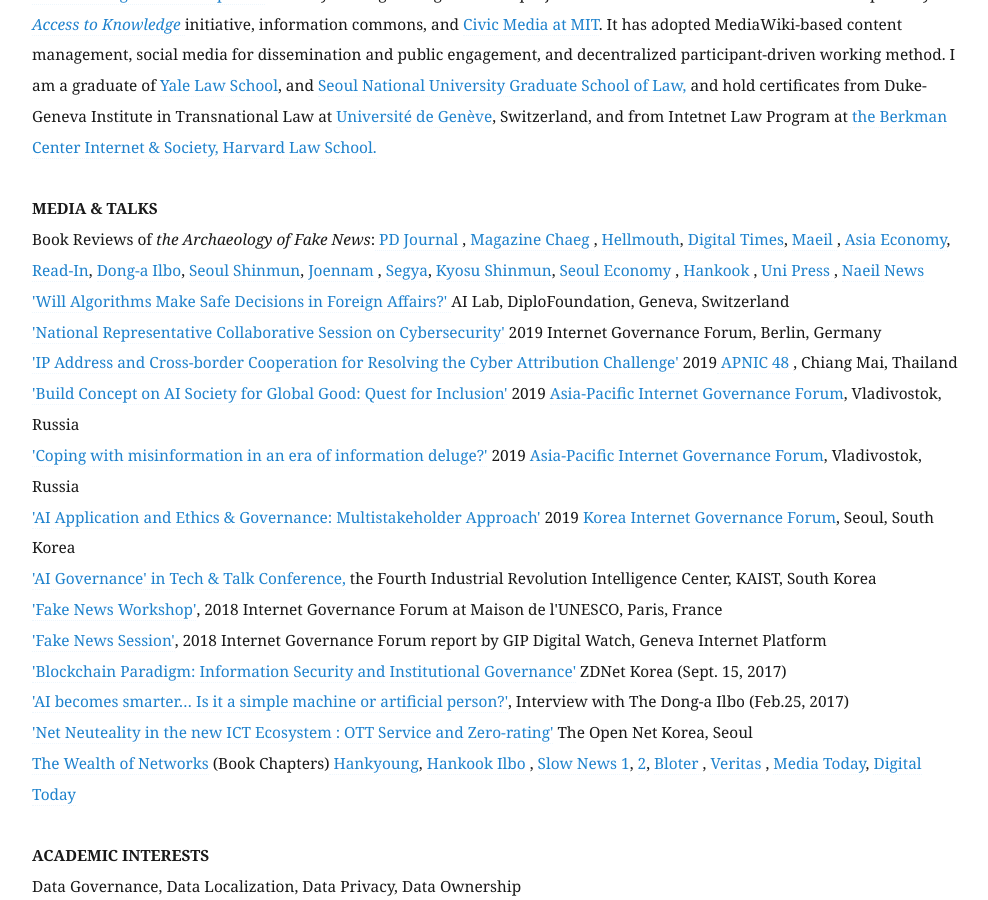
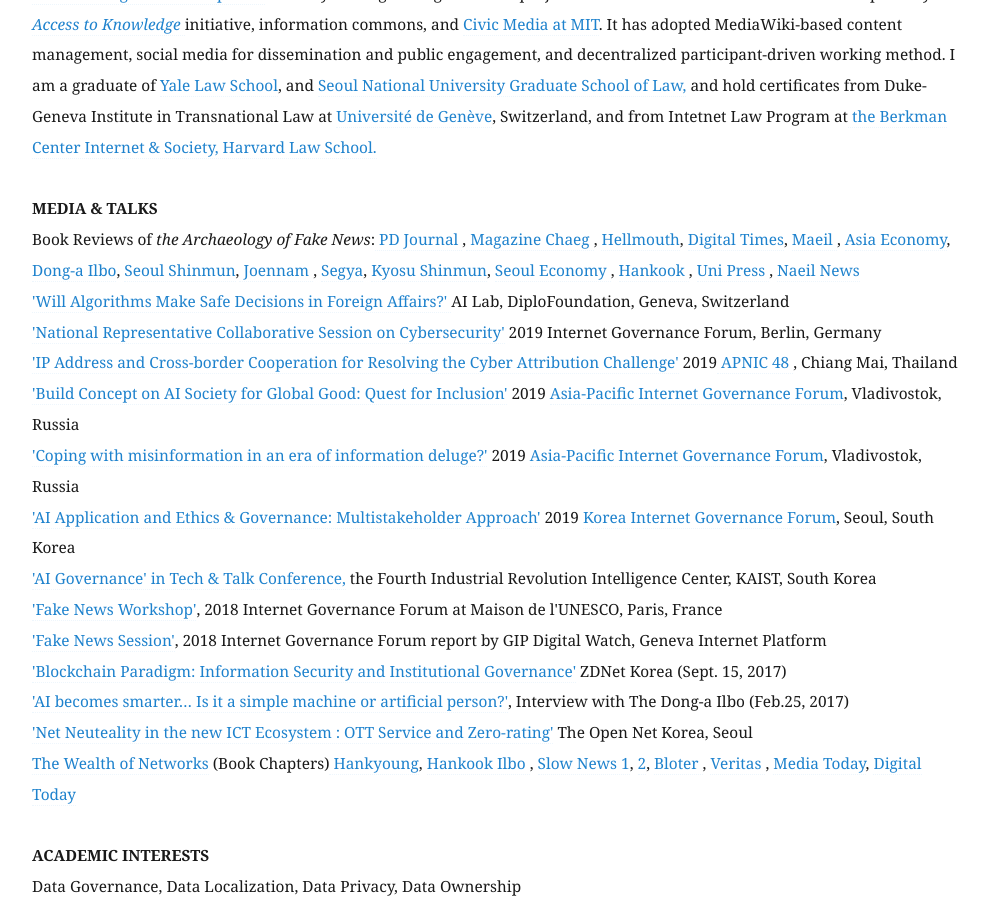
Before and after one commit to eunchangchoi/eunchangchoi.github.io, a Jekyll site: the page built from index.md, in a window 1280 px wide and 900 px high, scrolled down 1710 px. Shown: the whole window, without its empty margins (68-1056 px from the left). Built offline with Jekyll 4.4.1, drawn with Linux system fonts in a browser that asks for light colours.

Commit message:
Update index.md

```diff
--- a/index.md
+++ b/index.md
@@ -27,7 +27,7 @@
    <br>
 
  <strong> MEDIA & TALKS </strong> <br>
-Book Reviews of<i> the Archaeology of Fake News</i>:<a href="https://www.pdjournal.com/news/articleView.html?idxno=71119"> PD Journal </a>,<a href="https://bit.ly/3aVFA4z"> Magazine Chaeg </a>, <a href="https://www.youtube.com/watch?v=MpeoOBXadZ8&feature=youtu.be&t=241"> Hellmouth</a>, <a href="http://www.dt.co.kr/contents.html?article_no=2020030302103869061001"> Digital Times</a>, <a href="https://www.mk.co.kr/news/culture/view/2020/02/155878"> Maeil </a>, <a href="https://www.asiae.co.kr/article/2020022811050161321&mobile=Y"> Asia Economy</a>, <a href="https://www.readin.or.kr/home/bbs/20049/bbsPostDetail.do?currentPageNo=1&tabNo=0&childPageNo=1&postIdx=11031"> Read-In</a>, <a href="http://www.donga.com/news/article/all/20200216/99724450/1"> Dong-a Ilbo</a>, <a href="https://www.seoul.co.kr/news/newsView.php?id=20200313020005&wlog_tag3=naver">Seoul Shinmun</a>,<a href="https://www.jnilbo.com/2020/02/20/2020022015101829561/"> Joennam </a>, <a href="http://www.segye.com/newsView/20200214510584?OutUrl=naver"> Segya</a>, <a href="https://www.kyosu.net/news/articleView.html?idxno=48054"> Kyosu Shinmun</a>, <a href="https://www.sedaily.com/NewsVIew/1YYX4ZYYI0"> Seoul Economy </a>, <a href="https://www.hankookilbo.com/News/Read/202002131753026467">Hankook </a>, <a href="https://www.unipress.co.kr/news/articleView.html?idxno=771"> Uni Press </a>, <a href="https://www.naeil.com/news_view/?id_art=341418"> Naeil News </a> <br>
+Book Reviews of<i> the Archaeology of Fake News</i>:<a href="https://www.pdjournal.com/news/articleView.html?idxno=71119"> PD Journal </a>,<a href="https://bit.ly/3aVFA4z"> Magazine Chaeg </a>, <a href="https://www.youtube.com/watch?v=MpeoOBXadZ8&feature=youtu.be&t=241"> Hellmouth</a>, <a href="http://www.dt.co.kr/contents.html?article_no=2020030302103869061001"> Digital Times</a>, <a href="https://www.mk.co.kr/news/culture/view/2020/02/155878"> Maeil </a>, <a href="https://www.asiae.co.kr/article/2020022811050161321&mobile=Y"> Asia Economy</a>, <a href="http://www.donga.com/news/article/all/20200216/99724450/1"> Dong-a Ilbo</a>, <a href="https://www.seoul.co.kr/news/newsView.php?id=20200313020005&wlog_tag3=naver">Seoul Shinmun</a>,<a href="https://www.jnilbo.com/2020/02/20/2020022015101829561/"> Joennam </a>, <a href="http://www.segye.com/newsView/20200214510584?OutUrl=naver"> Segya</a>, <a href="https://www.kyosu.net/news/articleView.html?idxno=48054"> Kyosu Shinmun</a>, <a href="https://www.sedaily.com/NewsVIew/1YYX4ZYYI0"> Seoul Economy </a>, <a href="https://www.hankookilbo.com/News/Read/202002131753026467">Hankook </a>, <a href="https://www.unipress.co.kr/news/articleView.html?idxno=771"> Uni Press </a>, <a href="https://www.naeil.com/news_view/?id_art=341418"> Naeil News </a> <br>
  <a href="https://www.diplomacy.edu/blog/will-algorithms-make-safe-decisions-foreign-affairs">'Will Algorithms Make Safe Decisions in Foreign Affairs?' </a> AI Lab, DiploFoundation, Geneva, Switzerland <br>
 <a href="https://www.youtube.com/watch?v=nsZJaB3fx0E&feature=youtu.be&t=1689">'National Representative Collaborative Session on Cybersecurity'</a> 2019 Internet Governance Forum, Berlin, Germany <br>
 <a href="https://youtu.be/uRsC_ypHGCg?t=1336">'IP Address and Cross-border Cooperation for Resolving the Cyber Attribution Challenge'</a> 2019<a href="https://conference.apnic.net/48/program/schedule/#/day/6/cooperation-sig"> APNIC 48 </a>, Chiang Mai, Thailand<br>
```
